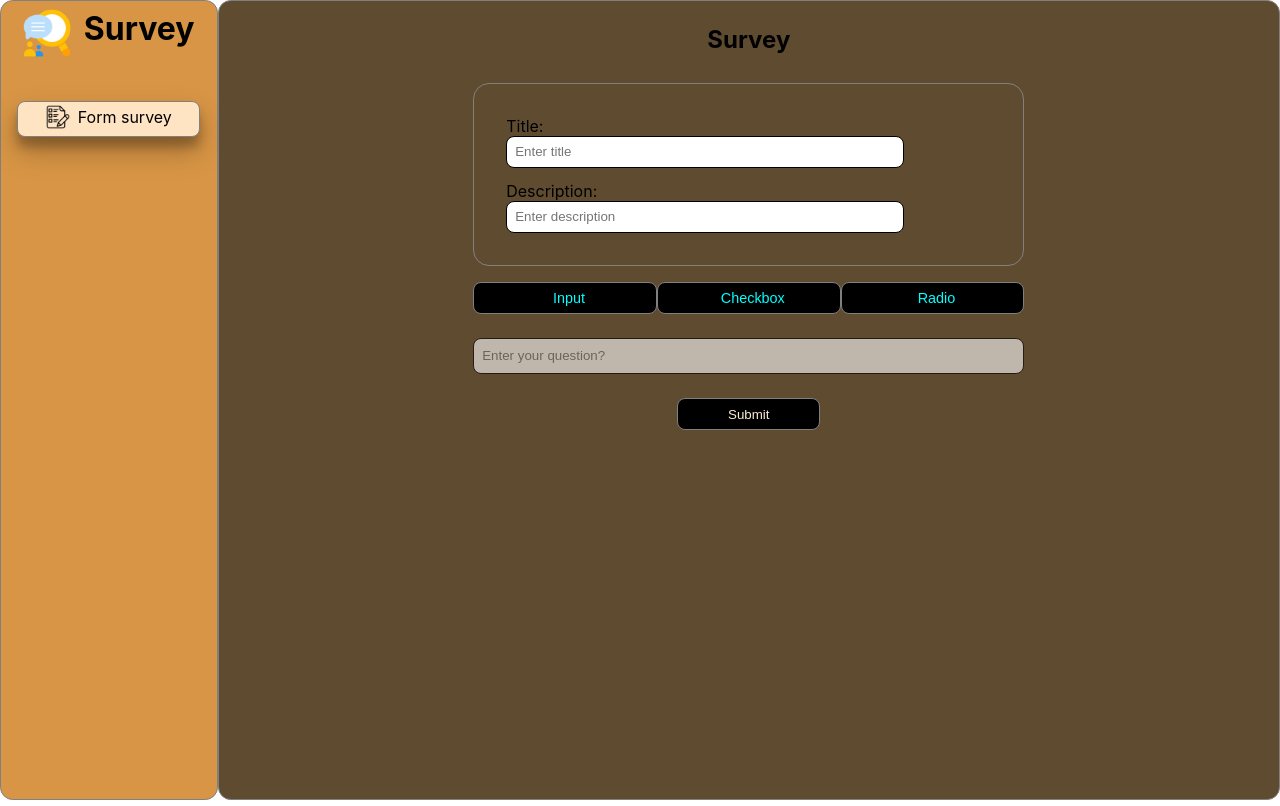
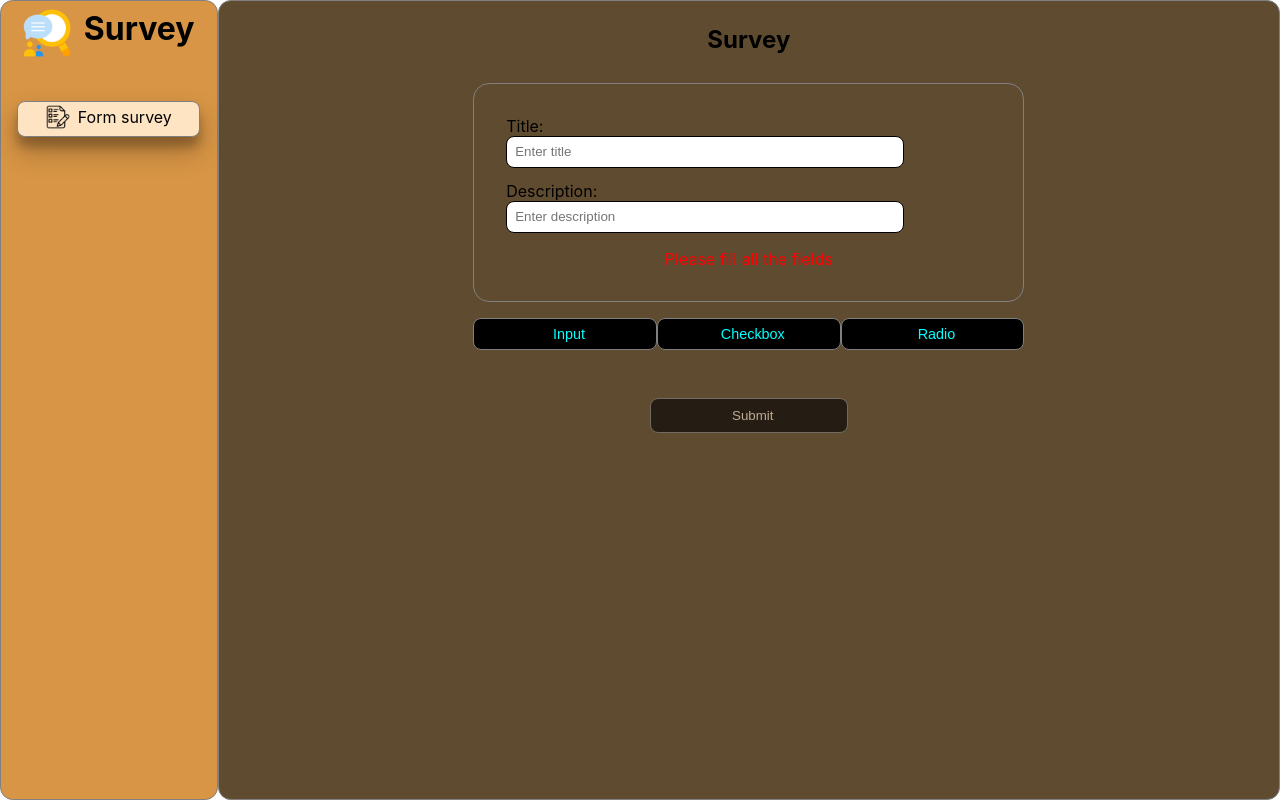
Before and after one commit to rutyak/Survey-exercise-, a React (Create React App) app: page / in a window 1280 px wide. Both pictures are taken after a click on the button "Input". Built offline with nearby package versions, Linux system fonts and the light colour scheme.

Commit message:
form-part-completed

```diff
--- a/package.json
+++ b/package.json
@@ -10,13 +10,17 @@
     "@types/node": "^16.18.83",
     "@types/react": "^18.2.58",
     "@types/react-dom": "^18.2.19",
+    "gh-pages": "^6.1.1",
     "react": "^18.2.0",
     "react-dom": "^18.2.0",
     "react-scripts": "5.0.1",
     "typescript": "^4.9.5",
     "web-vitals": "^2.1.4"
   },
+  "homepage": "https://rutyak.github.io/Survey-exercise-",
   "scripts": {
+    "predeploy": "npm run build",
+   "deploy": "gh-pages -d build",
     "start": "react-scripts start",
     "build": "react-scripts build",
     "test": "react-scripts test",
--- a/src/Pages/formBlock/Form.css
+++ b/src/Pages/formBlock/Form.css
@@ -98,9 +98,9 @@
     margin-top: 1.5rem;
 }
 
-.submit-btn button{
-    width: 26%;
-    height: 2rem;
+.submit-btn input{
+    width: 36%;
+    height: 2.2rem;
     border: 1px solid gray;
     border-radius: 0.5rem;
     background: black;
--- a/src/Pages/formBlock/Form.tsx
+++ b/src/Pages/formBlock/Form.tsx
@@ -3,6 +3,9 @@ import './Form.css'
 
 
 const Form = () => {
+
+  let optId = Math.ceil(Math.random()* 1000);
+  console.log('optId',optId);
 
   const [error, setError] = useState<boolean>(false);
 
@@ -15,19 +18,36 @@ const Form = () => {
     desc:''
   })
 
+  type optType = {
+    id:number,
+    text:string
+  }
+
   type queType = {
     type: string,
     question: string,
-    options: string[]
+    options: optType[]
   }
-  const [que, setQue] = useState<queType[]>([{ type: '', question: '', options: [] }])
+
+  const initialize = [{
+    id:1,
+    text:''
+  }]
+  const [que, setQue] = useState<queType[]>([{ type: '', question: '', options: initialize}])
 
   function addQuestion(type: string) {
-    const opt = [''];
-    setQue([
-      ...que,
-      { type: type, question: '', options: opt }
-    ])
+
+    if(titleDesc.title === '' || titleDesc.desc === ''){
+      setError(true);
+    }
+    else{
+      setError(false);
+      const opt = type!=='input'? [{id:optId, text:''}] : [];
+      setQue([
+        ...que,
+        { type: type, question: '', options: opt }
+      ])
+    }
   }
 
   function handleQuestions(e: React.ChangeEvent<HTMLInputElement>, index: number) {
@@ -37,16 +57,16 @@ const Form = () => {
     object.question = e.target.value; //updating that que
   }
 
-  function handleOptions(e: React.ChangeEvent<HTMLInputElement>, index: number, optIndex: number) {
+  function handleOptions(e: React.ChangeEvent<HTMLInputElement>, index: number, optIndex: number, id:number) {
 
     const question = [...que]; //copy of que array
     const mainQue = {...question[index]}; // taking specific que
-    mainQue.options[optIndex] = e.target.value; //updating that que
+    mainQue.options[optIndex].text = e.target.value; //updating that que
   }
 
   function addOption(type: string, index: number){
     const updatedQue = [...que];  //copy of entire que
-    const opt = [...updatedQue[index].options,''];
+    const opt = [...updatedQue[index].options,{id:optId, text:''}];
 
     updatedQue[index]={
       ...updatedQue[index], //copy of specific que
@@ -56,10 +76,10 @@ const Form = () => {
     setQue(updatedQue);
   }
 
-  function handleRemove(e:any, index: number, optIndex: number){
+  function handleRemove(e:any, index: number, optIndex: number, id:number){
     console.log('index: ',optIndex)
     console.log('handleRemove clicked')
-    const removed = que[index]?.options?.filter((_,i)=>(optIndex !== i));
+    const removed = que[index]?.options?.filter((opt:any,i:number)=>(id !== opt.id));
     console.log('removed: ',removed)
 
      const copyQue = [...que];
@@ -69,15 +89,6 @@ const Form = () => {
        options: removed
      }
      setQue(copyQue)
-  }
-
-  function handleSubmit(){
-     console.log('Submit clicked');
-     que?.map((que:any, index:number)=>{
-          if(que.question === ''){
-            setError(true);
-          }
-     })
   }
 
   console.log('que',que)
@@ -99,7 +110,9 @@ const Form = () => {
                 ...titleDesc,
                 title: e.target.value
                })
-            }/>
+            }
+            required
+            />
           </div>
           <div className='desc'>
             <label htmlFor="desc">Description:</label>
@@ -112,8 +125,11 @@ const Form = () => {
                ...titleDesc,
                desc: e.target.value
               })
-            }/>
+            }
+            required
+            />
           </div>
+          {error?<p style={{'color':'red', 'textAlign':'center', 'marginTop': '1rem'}}>Please fill all the fields</p>:''}
         </div>
         <div className='input-type-btn'>
           <button onClick={() => addQuestion('input')}>
@@ -127,22 +143,26 @@ const Form = () => {
           </button>
         </div>
         <div className='questions'>
+          <form action="">
           {
             que?.map((ques: any, index: number) => {
               return (
                 <div key={index}>
                   {ques.type === 'input' &&
-                    <input type="text" placeholder='Enter your question?' onChange={(e) => handleQuestions(e, index)} />
+                    <div>
+                      <input type="text" placeholder='Enter your question?' onChange={(e) => handleQuestions(e, index)} required/>
+                    </div>
                   }
                   {(ques.type === 'checkbox' || ques.type === 'radio') &&
                     <div className='checkbox'>
-                      <input type="text" placeholder='Enter your question?' onChange={(e) => handleQuestions(e, index)} />
+                      <input type="text" placeholder='Enter your question?' onChange={(e) => handleQuestions(e, index)} required/>
+                      {/* {error? <p style={{'color':'red'}}>Please fill the field</p>:''} */}
                       {
                         ques?.options?.map((opt:any, optIndex: number)=>{
                           return (
-                            <div key={optIndex} className='options'>
-                                <input type="text" placeholder='Option' onChange={(e) => handleOptions(e, index, optIndex)} />
-                                <button onClick={(e)=>handleRemove(e, index, optIndex)}>Remove</button>
+                            <div key={opt.id} className='options'>
+                                <input type="text" placeholder='Option' onChange={(e) => handleOptions(e, index, optIndex, opt.id)} required/>
+                                <button onClick={(e)=>handleRemove(e, index, optIndex, opt.id)}>Remove</button>
                             </div>
                           )
                         })
@@ -155,9 +175,9 @@ const Form = () => {
             })
           }
           <div className='submit-btn'>
-            <button onClick={()=>handleSubmit()}>Submit</button><br />
-            {error? <p style={{'color':'red'}}>Please fill all the fields</p>:''}
+            <input type='submit'/>
           </div>
+        </form>
         </div>
       </div>
     </div>
```
Also changed, not shown: 1 other file (tests, documents, lock files or other folders).
